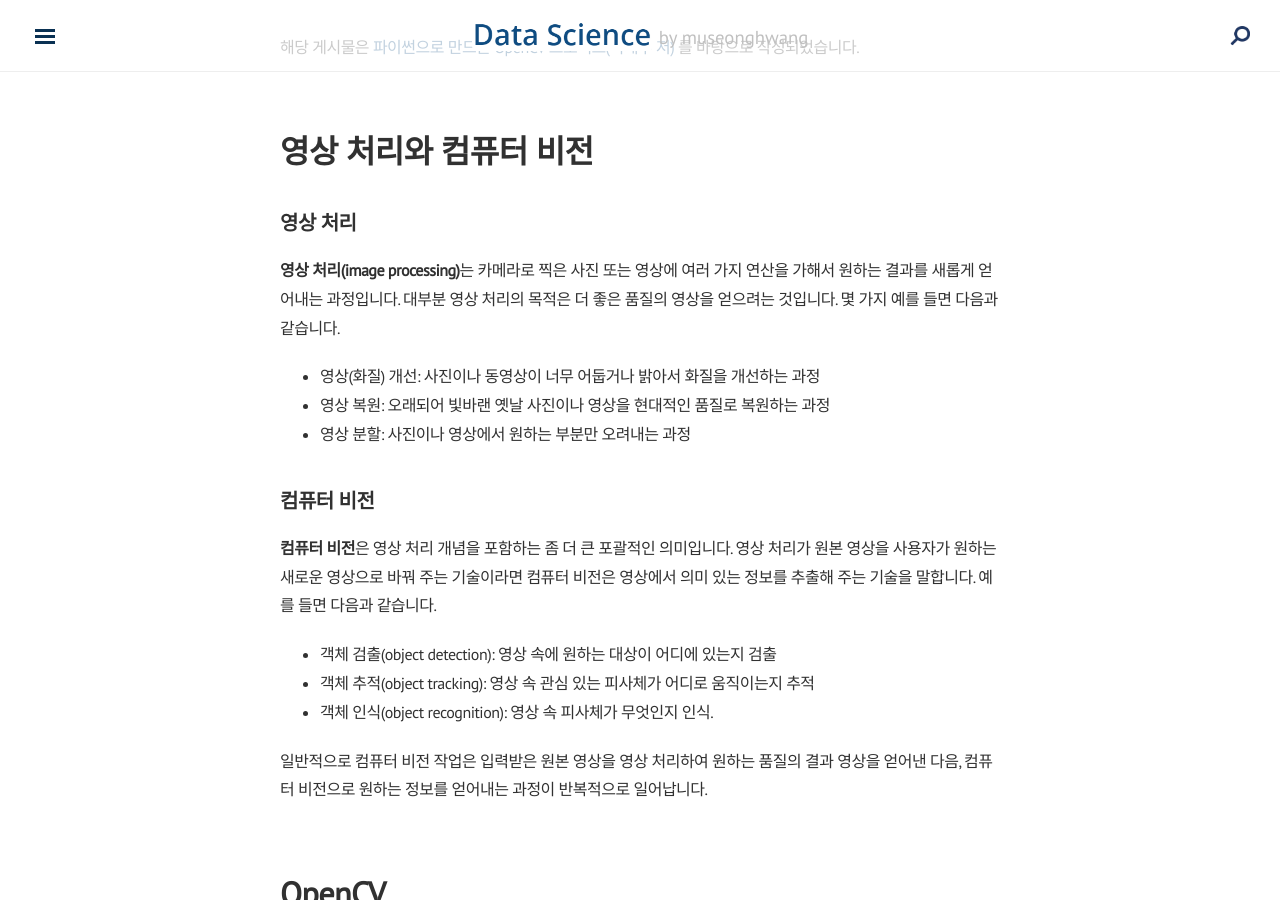
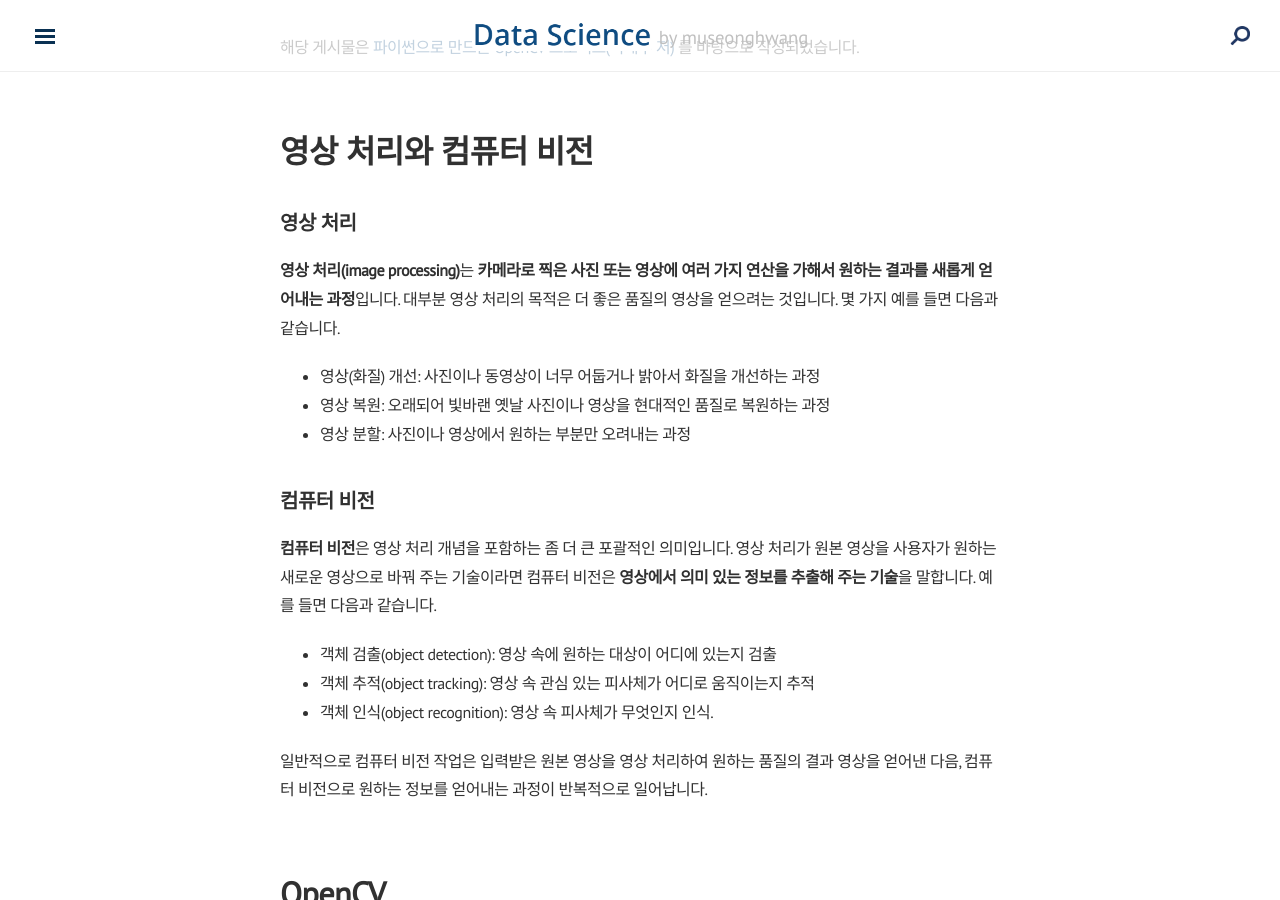
Before and after one commit to museonghwang/museonghwang.github.io, a Jekyll site: the page built from _posts/2022-11-14-opencv1-start.md, in a window 1280 px wide and 900 px high, scrolled down 313 px. Built offline with Jekyll 4.4.1, drawn with Linux system fonts in a browser that asks for light colours; nearby versions of some CDN libraries; comment, search, counter and statistics services are not loaded.

```diff
--- a/_posts/2022-11-14-opencv1-start.md
+++ b/_posts/2022-11-14-opencv1-start.md
@@ -23,7 +23,7 @@ tag: OpenCV
 
 ## 영상 처리
 
-**영상 처리(image processing)**는 카메라로 찍은 사진 또는 영상에 여러 가지 연산을 가해서 원하는 결과를 새롭게 얻어내는 과정입니다. 대부분 영상 처리의 목적은 더 좋은 품질의 영상을 얻으려는 것입니다. 몇 가지 예를 들면 다음과 같습니다.
+**영상 처리(image processing)**는 **카메라로 찍은 사진 또는 영상에 여러 가지 연산을 가해서 원하는 결과를 새롭게 얻어내는 과정**입니다. 대부분 영상 처리의 목적은 더 좋은 품질의 영상을 얻으려는 것입니다. 몇 가지 예를 들면 다음과 같습니다.
 * 영상(화질) 개선: 사진이나 동영상이 너무 어둡거나 밝아서 화질을 개선하는 과정
 * 영상 복원: 오래되어 빛바랜 옛날 사진이나 영상을 현대적인 품질로 복원하는 과정
 * 영상 분할: 사진이나 영상에서 원하는 부분만 오려내는 과정
@@ -32,7 +32,7 @@ tag: OpenCV
 
 ## 컴퓨터 비전
 
-**컴퓨터 비전**은 영상 처리 개념을 포함하는 좀 더 큰 포괄적인 의미입니다. 영상 처리가 원본 영상을 사용자가 원하는 새로운 영상으로 바꿔 주는 기술이라면 컴퓨터 비전은 영상에서 의미 있는 정보를 추출해 주는 기술을 말합니다. 예를 들면 다음과 같습니다.
+**컴퓨터 비전**은 영상 처리 개념을 포함하는 좀 더 큰 포괄적인 의미입니다. 영상 처리가 원본 영상을 사용자가 원하는 새로운 영상으로 바꿔 주는 기술이라면 컴퓨터 비전은 **영상에서 의미 있는 정보를 추출해 주는 기술**을 말합니다. 예를 들면 다음과 같습니다.
 * 객체 검출(object detection): 영상 속에 원하는 대상이 어디에 있는지 검출
 * 객체 추적(object tracking): 영상 속 관심 있는 피사체가 어디로 움직이는지 추적
 * 객체 인식(object recognition): 영상 속 피사체가 무엇인지 인식.
```
